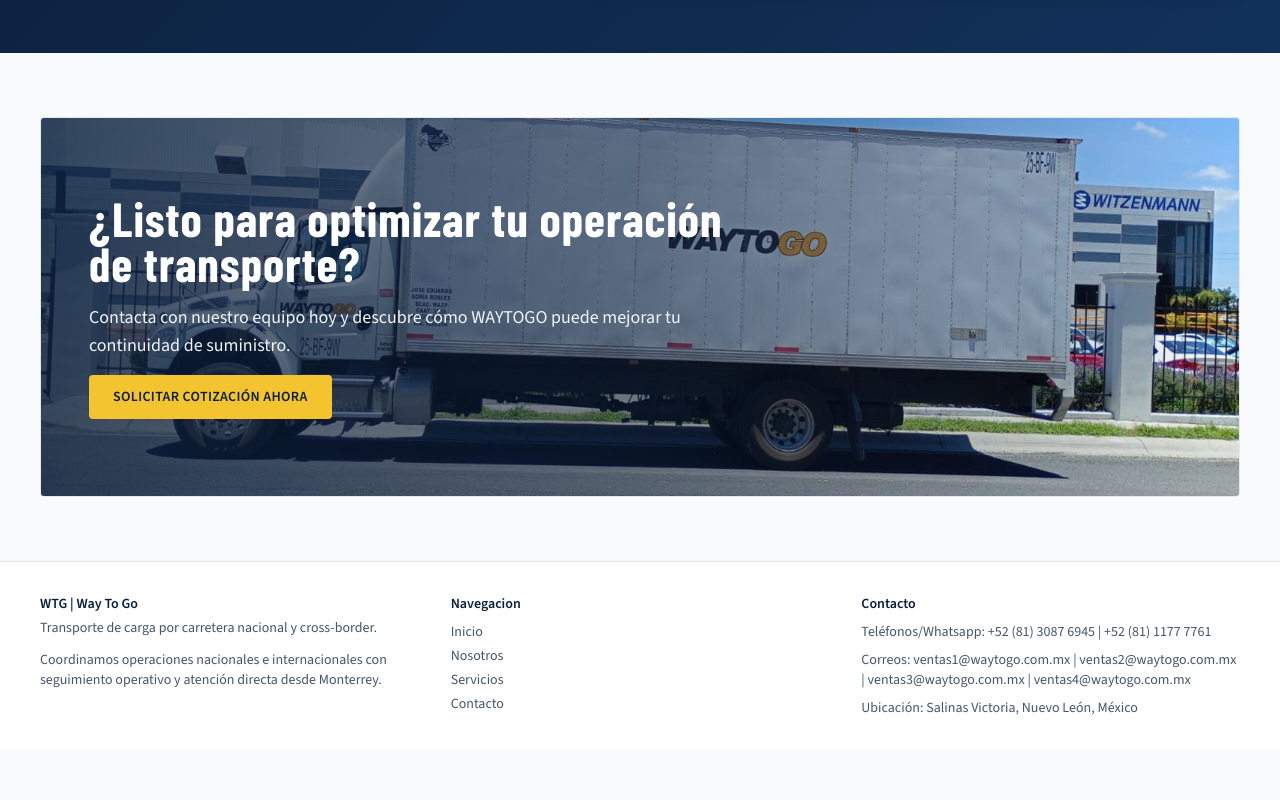
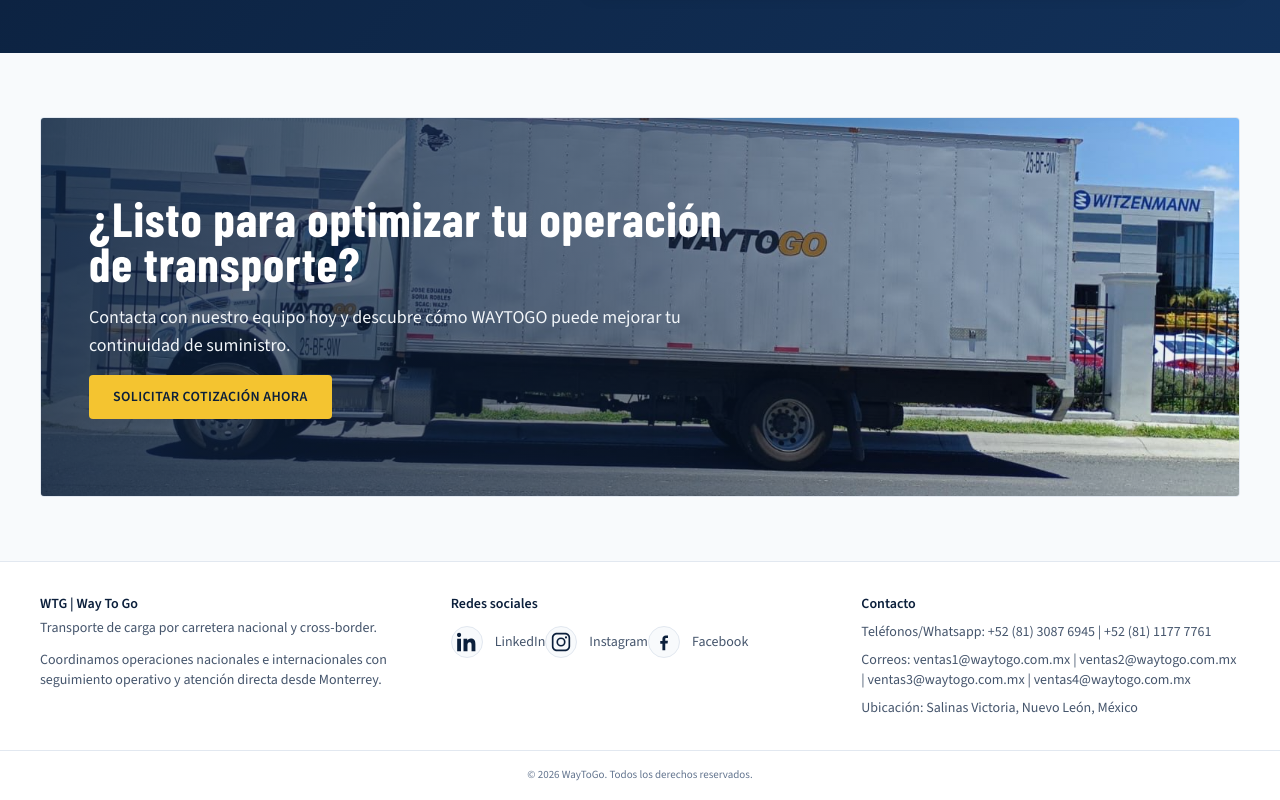
Before and after one commit to fernandotenchipe/WTG-web, a Next.js app: page / in a window 1280 px wide. Shown: the part 5530-6330 px from the top of the page. Before the commit the page ends 6280 px from the top, so only its background shows below. Built offline with nearby package versions, Linux system fonts and the light colour scheme.

Commit message:
redes sociales y derechos

```diff
--- a/app/page.tsx
+++ b/app/page.tsx
@@ -97,6 +97,36 @@
       alt: "Caja seca de 53 pies para operación de alta capacidad",
       description:
         "Unidad de alta capacidad para operaciones que requieren mayor espacio de carga.",
+    },
+  ];
+
+  const socialLinks = [
+    {
+      name: "LinkedIn",
+      href: "https://www.linkedin.com/company/way-to-go-transporte-logistica/",
+      icon: (
+        <svg viewBox="0 0 24 24" aria-hidden="true" className="h-5 w-5 fill-current">
+          <path d="M4.98 3.5C4.98 4.88 3.88 6 2.5 6S0 4.88 0 3.5 1.12 1 2.5 1 4.98 2.12 4.98 3.5zM.2 8h4.6v15H.2V8zm7.6 0h4.41v2.05h.06c.61-1.16 2.1-2.38 4.32-2.38 4.63 0 5.48 3.05 5.48 7.02V23h-4.6v-6.84c0-1.63-.03-3.73-2.27-3.73-2.28 0-2.63 1.78-2.63 3.62V23H7.8V8z" />
+        </svg>
+      ),
+    },
+    {
+      name: "Instagram",
+      href: "https://www.instagram.com/waytogo.logistics/",
+      icon: (
+        <svg viewBox="0 0 24 24" aria-hidden="true" className="h-5 w-5 fill-current">
+          <path d="M7 1C3.69 1 1 3.69 1 7v10c0 3.31 2.69 6 6 6h10c3.31 0 6-2.69 6-6V7c0-3.31-2.69-6-6-6H7zm10 2c2.21 0 4 1.79 4 4v10c0 2.21-1.79 4-4 4H7c-2.21 0-4-1.79-4-4V7c0-2.21 1.79-4 4-4h10zm-5 3.5A5.5 5.5 0 1 0 17.5 12 5.51 5.51 0 0 0 12 6.5zm0 9A3.5 3.5 0 1 1 15.5 12 3.5 3.5 0 0 1 12 15.5zM18 5.2a1.3 1.3 0 1 0 1.3 1.3A1.3 1.3 0 0 0 18 5.2z" />
+        </svg>
+      ),
+    },
+    {
+      name: "Facebook",
+      href: "https://www.facebook.com/p/Waytogo-61570381545454/",
+      icon: (
+        <svg viewBox="0 0 24 24" aria-hidden="true" className="h-5 w-5 fill-current">
+          <path d="M13.5 22v-8.2h2.8l.4-3.2h-3.2V8.6c0-.9.2-1.5 1.5-1.5h1.8V4.2c-.3 0-1.3-.1-2.5-.1-2.5 0-4.2 1.5-4.2 4.3v2.4H7.5v3.2h2.6V22h3.4z" />
+        </svg>
+      ),
     },
   ];
 
@@ -565,12 +595,22 @@
             <p className="mt-3 max-w-sm">Coordinamos operaciones nacionales e internacionales con seguimiento operativo y atención directa desde Monterrey.</p>
           </div>
           <div>
-            <p className="font-semibold text-[var(--navy-900)]">Navegacion</p>
-            <div className="mt-2 space-y-1">
-              <p><a href="#inicio" className="transition hover:text-[var(--navy-900)]">Inicio</a></p>
-              <p><a href="#nosotros" className="transition hover:text-[var(--navy-900)]">Nosotros</a></p>
-              <p><a href="#servicios" className="transition hover:text-[var(--navy-900)]">Servicios</a></p>
-              <p><a href="#contacto" className="transition hover:text-[var(--navy-900)]">Contacto</a></p>
+            <p className="font-semibold text-[var(--navy-900)]">Redes sociales</p>
+            <div className="mt-3 space-y-2">
+              {socialLinks.map((social) => (
+                <a
+                  key={social.name}
+                  href={social.href}
+                  target="_blank"
+                  rel="noopener noreferrer"
+                  className="inline-flex items-center gap-3 text-slate-600 transition hover:text-[var(--navy-900)]"
+                >
+                  <span className="inline-flex h-8 w-8 items-center justify-center rounded-full border border-slate-200 bg-slate-50 text-[var(--navy-900)]">
+                    {social.icon}
+                  </span>
+                  <span className="font-medium">{social.name}</span>
+                </a>
+              ))}
             </div>
           </div>
           <div>
@@ -582,6 +622,9 @@
             </div>
           </div>
         </div>
+        <div className="border-t border-slate-200 px-6 py-4 text-center text-[11px] text-slate-500 lg:px-10">
+          © 2026 WayToGo. Todos los derechos reservados.
+        </div>
       </footer>
     </div>
   );
```
